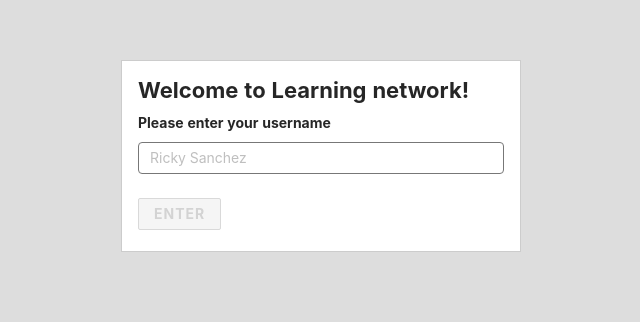
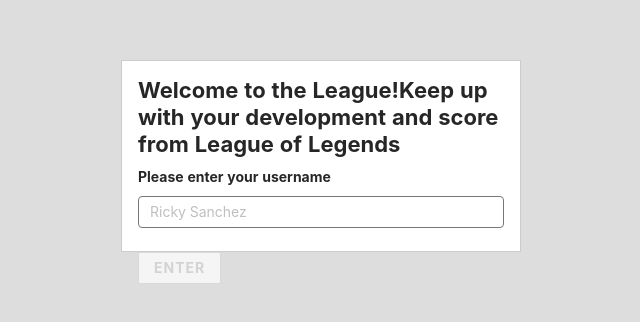
Before and after one commit to Ptdavid0/Learning-Routine, a React (Create React App) app: page / in a window 1280 px wide. Shown: the part 244-566 px from the top of the page, without its empty margins (319-959 px from the left). Built offline with nearby package versions, Linux system fonts and the light colour scheme.

Commit message:
Starting the preparation to Lol

```diff
--- a/src/pages/Login/index.tsx
+++ b/src/pages/Login/index.tsx
@@ -15,7 +15,10 @@
     <div className="container">
       <div className="signin-div">
         <div>
-          <span>Welcome to Learning network!</span>
+          <span>Welcome to the League!</span>
+          <span>
+            Keep up with your development and score from League of Legends{" "}
+          </span>
         </div>
         <div>
           <Form
```
